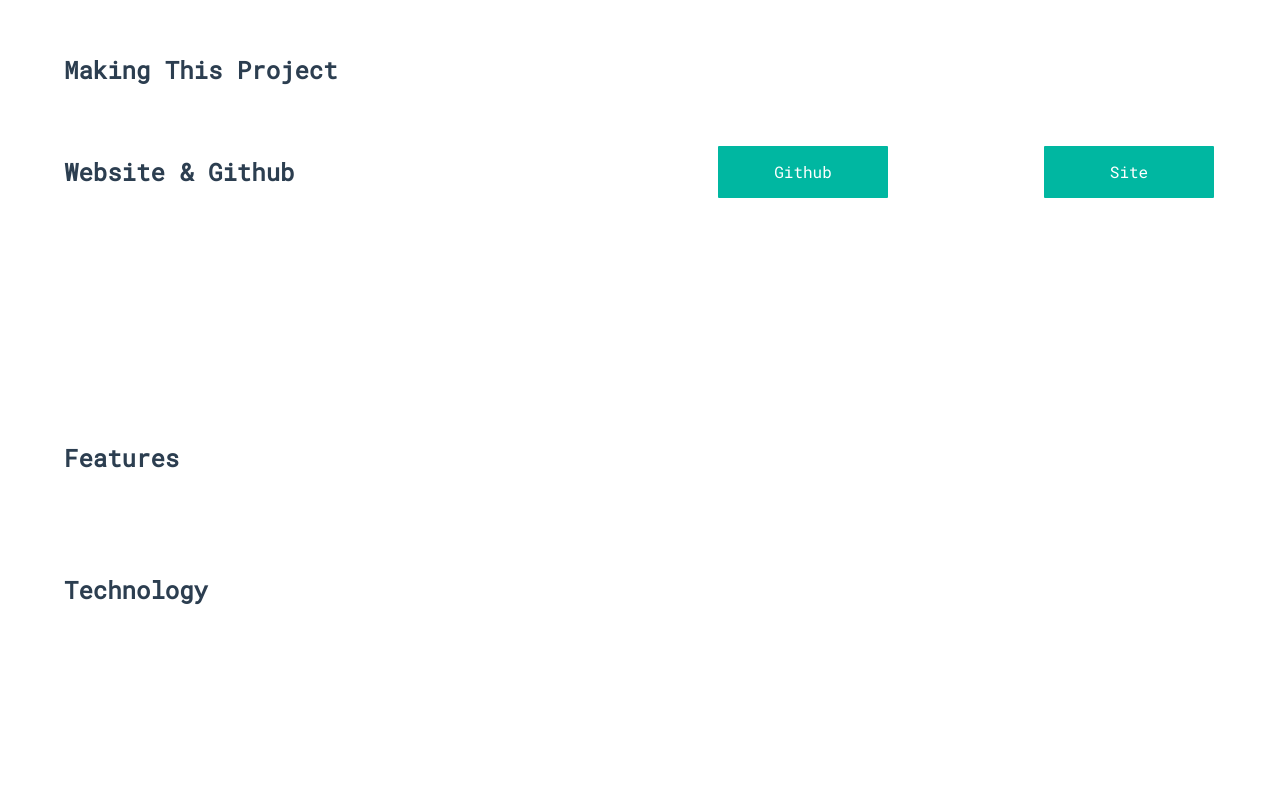
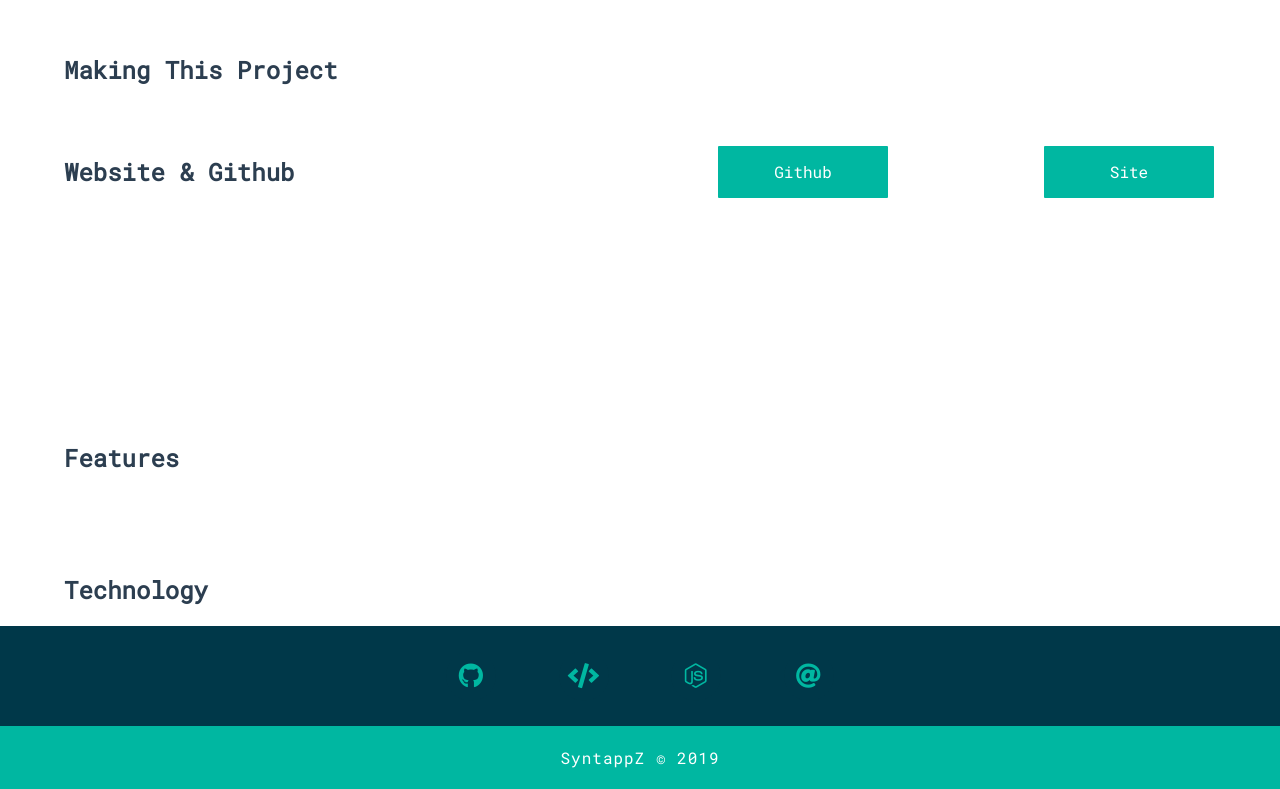
Before and after one commit to SyntappZ/vue-portfolio, a Vue app: page /Project in a window 1280 px wide. Shown: the part 824-1613 px from the top of the page. Before the commit the page ends 1450 px from the top, so only its background shows below. Built offline with nearby package versions, Linux system fonts and the light colour scheme.

Commit message:
added footer

```diff
--- a/src/App.vue
+++ b/src/App.vue
@@ -1,14 +1,15 @@
 <template>
   <div id="app">
     <router-view />
+    <pageFooter />
   </div>
 </template>
 
 <script>
-
+import pageFooter from './components/pageFooter'
 export default {
   components: {
-
+   pageFooter
   },
   data() {
     return {
--- /dev/null
+++ b/src/components/pageFooter.vue
@@ -0,0 +1,116 @@
+<template>
+  <div class="pageFooter">
+      <div class="wrap">
+        <div class="icon-wrap">
+          <div class="icon">
+            <a href="https://github.com/SyntappZ" target="_blank">
+              <i class="fab fa-github"></i>
+            </a>
+          </div>
+          <div class="icon">
+            <a href="https://www.sololearn.com/Profile/10317918" target="_blank">
+              <i class="fas fa-code"></i>
+            </a>
+          </div>
+          <div class="icon">
+            <a href="https://www.codewars.com/users/SyntappZ" target="_blank">
+              <i class="fab fa-node-js"></i>
+            </a>
+          </div>
+          <div class="icon">
+            <a href="mailto:syntappz@gmail.com" target="_blank">
+              <i class="fas fa-at"></i>
+            </a>
+          </div>
+
+      </div>
+    </div>
+
+    <div class="auth">
+      <p>SyntappZ &copy; 2019</p>
+    </div>
+  </div>
+</template>
+
+<script>
+
+export default {
+  name: "pageFooter",
+
+  data() {
+    return {};
+  },
+  methods: {}
+};
+</script>
+
+
+<style scoped>
+.pageFooter {
+  width: 100%;
+  background-color: #003849;
+  letter-spacing: 1px;
+
+}
+.auth {
+  position: relative;
+  bottom: 0;
+  width: 100%;
+  padding:5px 0;
+  text-align: center;
+  color:#fff;
+  background: #00b7a1;
+}
+.wrap {
+  display:flex;
+  justify-content: center;
+  align-items: center;
+  height: 100px;
+}
+.icon-wrap {
+  display: flex;
+  width: 450px;
+  justify-content: space-around;
+}
+.icon {
+
+  width: 50px;
+  height: 50px;
+  border-radius: 50%;
+  background-color: #003849;
+  font-size: 25px;
+  display: flex;
+  justify-content: center;
+  align-items: center;
+  transition: .2s;
+}
+.icon:hover {
+  background-color: #01495f;
+  transform: scale(0.9);
+}
+.icon a {
+  color: #00b7a1;
+}
+
+.link {
+  padding: 0 6vw;
+  color: white;
+  letter-spacing: 2px;
+}
+.link:hover {
+  font-weight: 600;
+  text-shadow: 0 0 20px #fff;
+}
+
+
+
+@media (max-width: 600px) {
+  .icon-wrap {
+    width: 100%;
+  }
+  .link {
+    padding: 0 20px;
+  }
+}
+
+</style>
```
Also changed, not shown: public/icons/codewars.svg (added).
